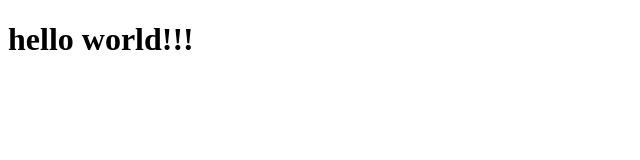
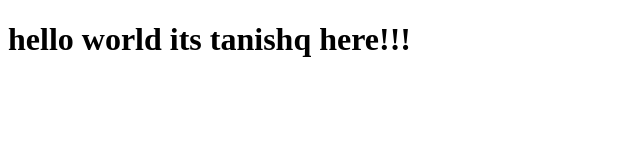
Before and after one commit to tanishqnikose9302/assignment, a plain HTML site: page index.html in a window 1280 px wide. Shown: the whole page, without its empty margins (0-640 px from the left). Drawn offline with Linux system fonts and the light colour scheme.

Commit message:
change name just

```diff
--- a/index.html
+++ b/index.html
@@ -7,6 +7,6 @@
     <title>Document</title>
   </head>
   <body>
-    <h1>hello world!!!</h1>
+    <h1>hello world its tanishq here!!!</h1>
   </body>
 </html>
```
